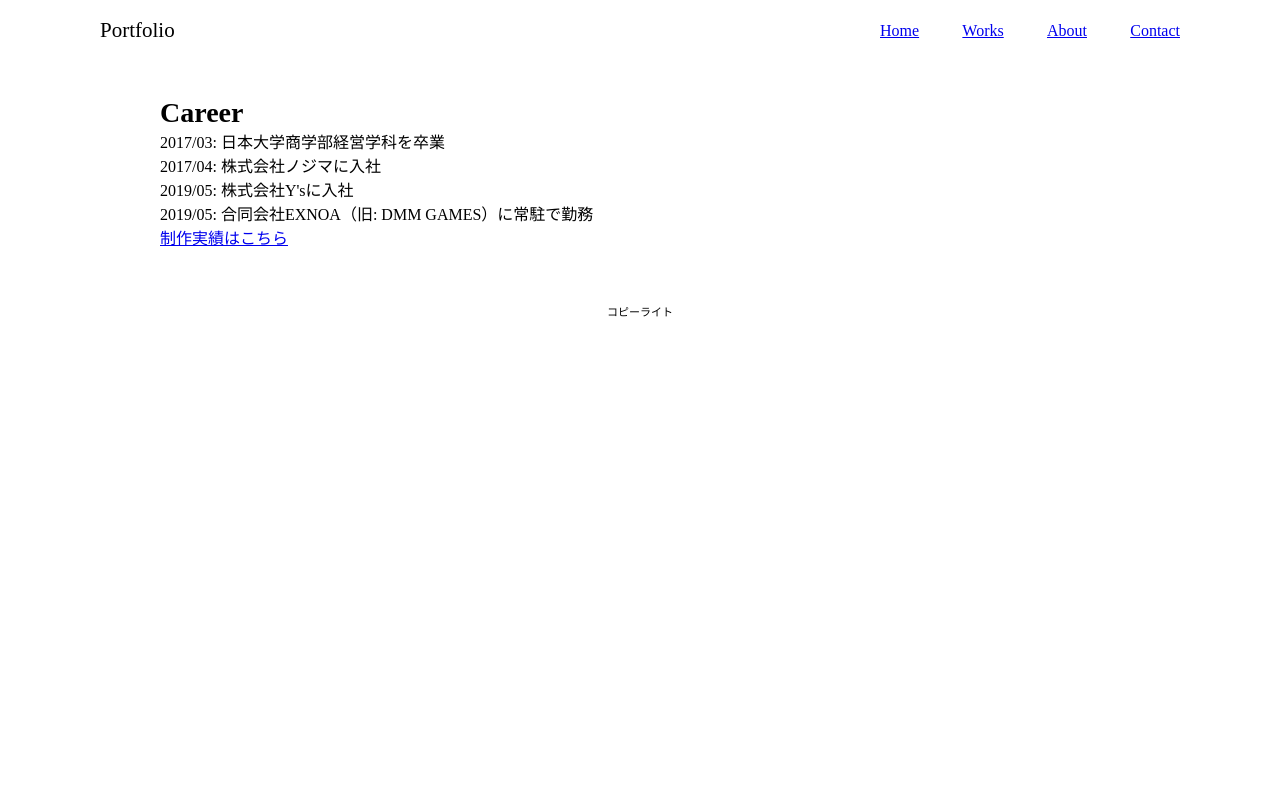
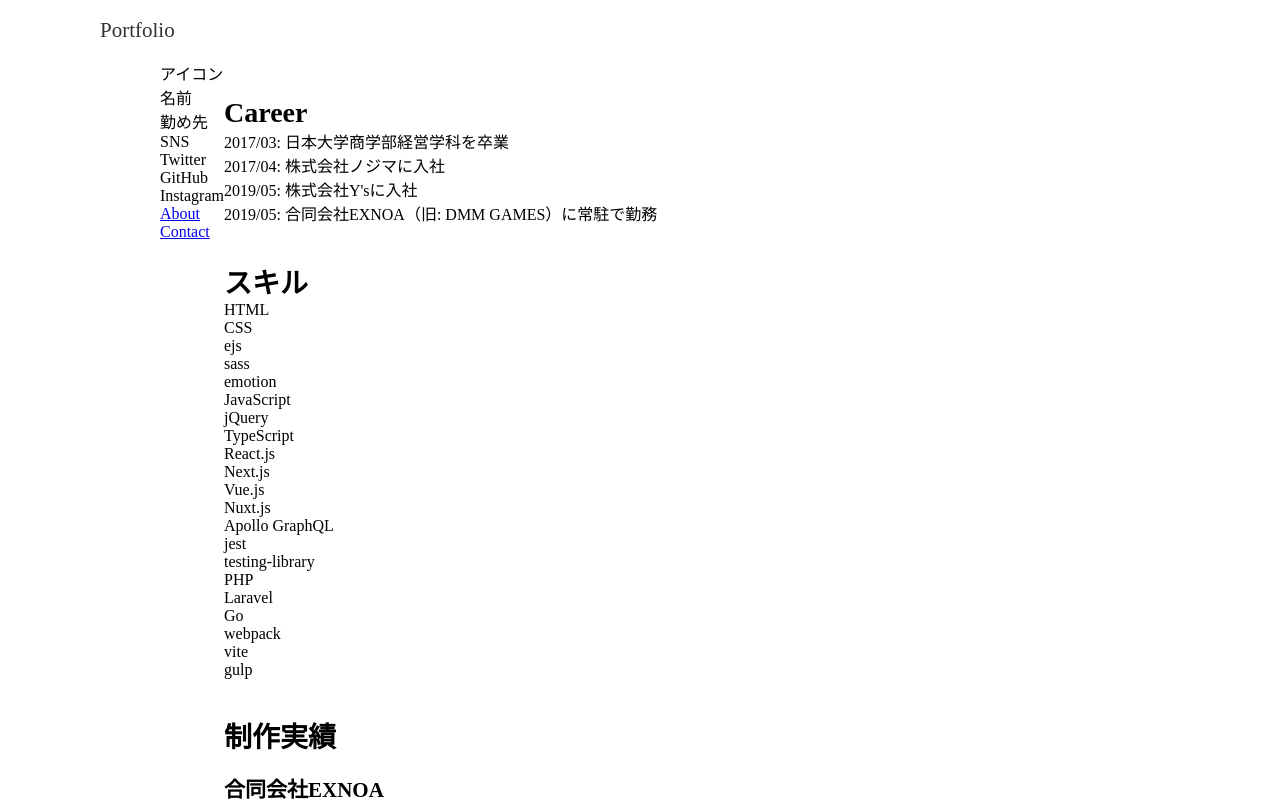
Before and after one commit to toku-chan/portfolio, a Next.js app: page / in a window 1280 px wide. Shown: the top 801 px of the page. Built offline with nearby package versions, Linux system fonts and the light colour scheme.

Commit message:
chore: レイアウト変更

```diff
--- a/src/components/Header/index.tsx
+++ b/src/components/Header/index.tsx
@@ -26,18 +26,10 @@ const ContentWrapper = styled.div`
 
 const Title = styled.span`
   font-size: 21px;
-`;
 
-// TODO: レスポンシブでSP表示は767px以下になった時の表示を検討する（ハンバーガーメニューでいいかな？）
-const List = styled.ul`
-  display: flex;
-  align-items: center;
-  justify-content: space-between;
-  width: 300px;
-
-  li {
-    // 14px*1.2の大きさにしてみた
-    font-size: 16px;
+  a {
+    color: #333;
+    text-decoration: none;
   }
 `;
 
@@ -45,23 +37,9 @@ export function Header() {
   return (
     <HeaderStyle>
       <ContentWrapper>
-        <Title>Portfolio</Title>
-        <nav>
-          <List>
-            <li>
-              <Link href='/'>Home</Link>
-            </li>
-            <li>
-              <Link href='/works'>Works</Link>
-            </li>
-            <li>
-              <Link href='/about'>About</Link>
-            </li>
-            <li>
-              <Link href='/contact'>Contact</Link>
-            </li>
-          </List>
-        </nav>
+        <Title>
+          <Link href='/'>Portfolio</Link>
+        </Title>
       </ContentWrapper>
     </HeaderStyle>
   );
--- a/src/feature/Home/Career/Career.tsx
+++ b/src/feature/Home/Career/Career.tsx
@@ -21,7 +21,6 @@ export function Career() {
           </li>
         ))}
       </ul>
-      <Link href='/works'>制作実績はこちら</Link>
     </Content>
   );
 }
--- a/src/feature/Home/index.tsx
+++ b/src/feature/Home/index.tsx
@@ -1,10 +1,51 @@
+import Link from 'next/link';
+import styled from '@emotion/styled';
 import { Layout } from '~/components/Layout';
 import { Career } from './Career';
+import { Skills } from '../Skills';
+import { Products } from '../Products';
+
+const Container = styled.div`
+  display: flex;
+`;
 
 export function HomeContent() {
   return (
     <Layout>
-      <Career />
+      <Container>
+        {/* 左ナビ */}
+        <div>
+          <div>アイコン</div>
+          <div>名前</div>
+          <div>勤め先</div>
+          <div>
+            <p>SNS</p>
+            <ul>
+              <li>Twitter</li>
+              <li>GitHub</li>
+              <li>Instagram</li>
+            </ul>
+          </div>
+          <div>
+            <Link href='/about'>About</Link>
+          </div>
+          <div>
+            <Link href='/contact'>Contact</Link>
+          </div>
+        </div>
+        {/* メインコンテンツ */}
+        <div>
+          <div>
+            <Career />
+          </div>
+          <div>
+            <Skills />
+          </div>
+          <div>
+            <Products />
+          </div>
+        </div>
+      </Container>
     </Layout>
   );
 }
--- a/src/feature/Works/index.tsx
+++ b/src/feature/Works/index.tsx
@@ -1,11 +1,9 @@
 import { Layout } from '~/components/Layout';
-import { Skills } from './Skills';
-import { Products } from './Products';
+import { Products } from '../Products';
 
 export function WorksContent() {
   return (
     <Layout>
-      <Skills />
       <Products />
     </Layout>
   );
```
Also changed, not shown: src/feature/Products/EXNOA/config.ts (renamed from src/feature/Works/Products/EXNOA/config.ts), src/feature/Products/EXNOA/index.tsx (renamed from src/feature/Works/Products/EXNOA/index.tsx), src/feature/Products/Ys/config.ts (renamed from src/feature/Works/Products/Ys/config.ts), src/feature/Products/Ys/index.tsx (renamed from src/feature/Works/Products/Ys/index.tsx), src/feature/Products/index.tsx (renamed from src/feature/Works/Products/index.tsx), src/feature/Skills/Skills.tsx (renamed from src/feature/Works/Skills/Skills.tsx), src/feature/Skills/config.ts (renamed from src/feature/Works/Skills/config.ts), src/feature/Skills/index.tsx (renamed from src/feature/Works/Skills/index.tsx).
